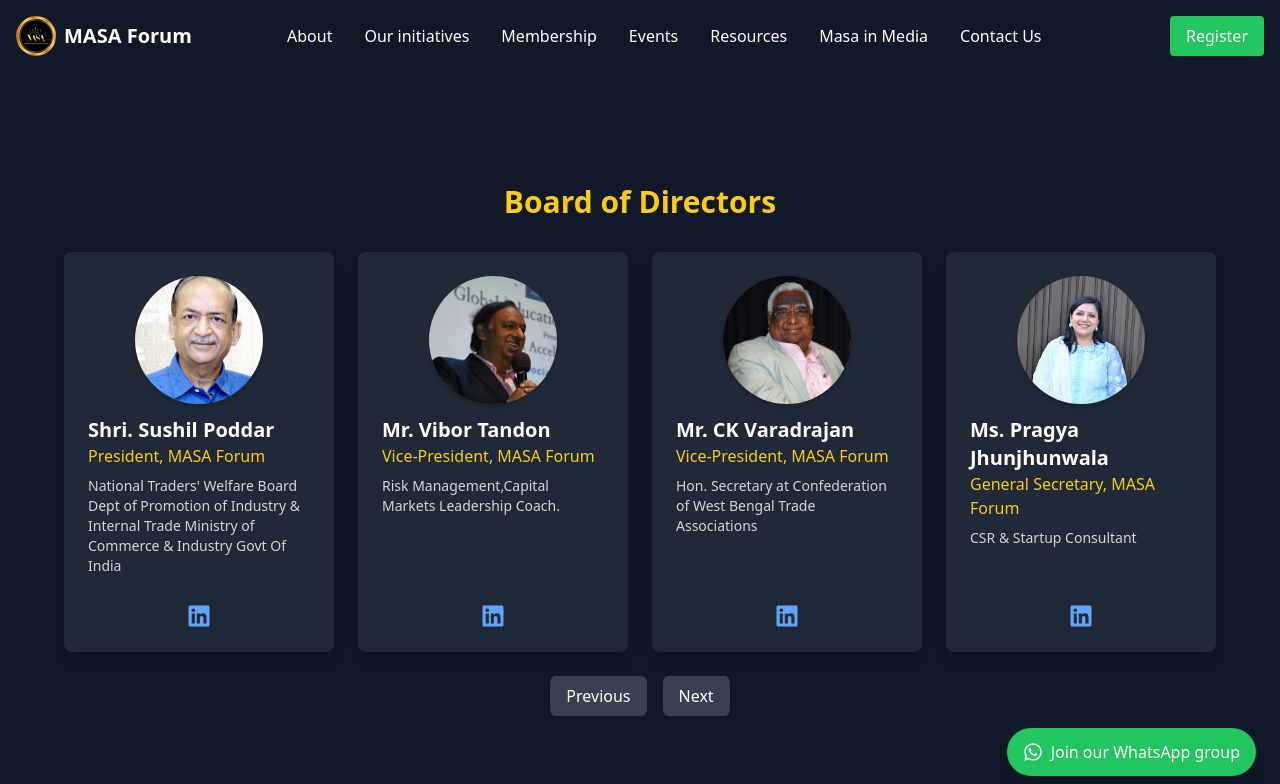
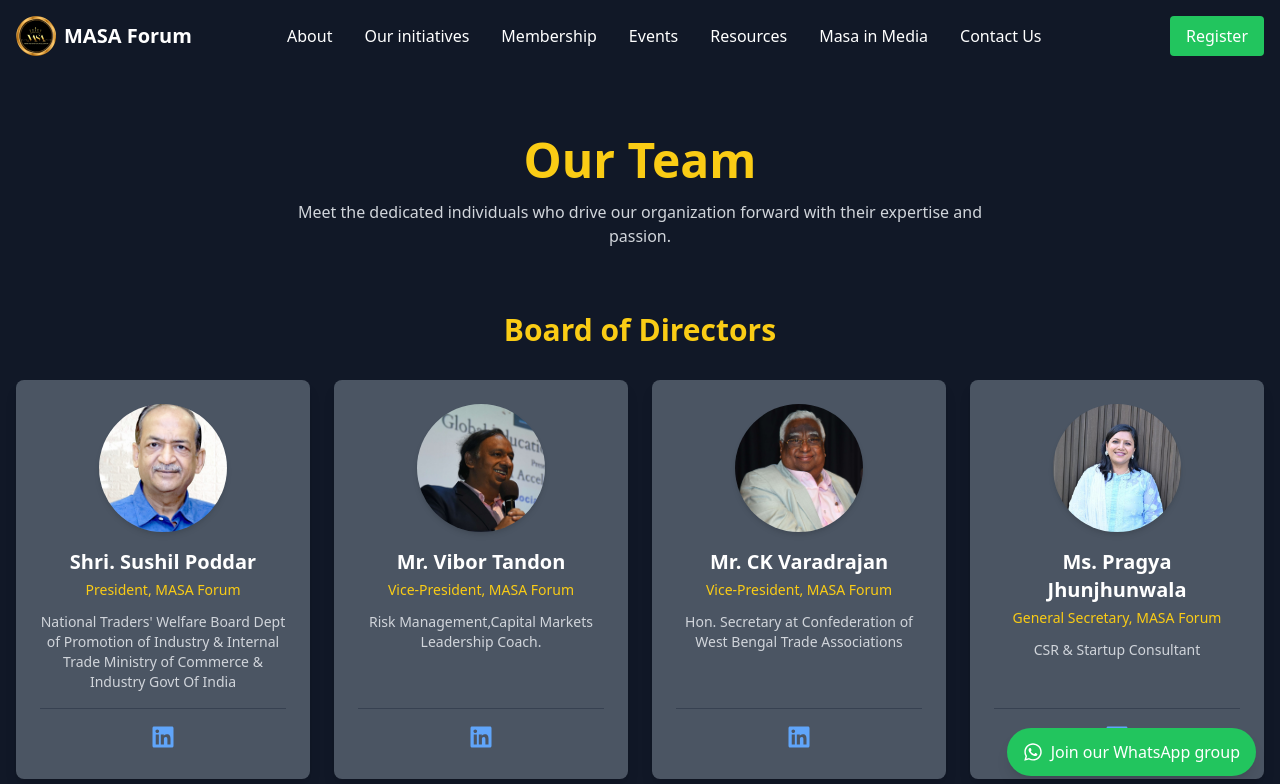
Before and after one commit to abhi-singh-tomar/masa-forum, a React (Create React App) app in the folder frontend/: page /team in a window 1280 px wide. Shown: the top 784 px of the page. Built offline with nearby package versions, Linux system fonts and the light colour scheme.

Commit message:
added the team members pages and improvise our team

```diff
--- a/frontend/src/App.js
+++ b/frontend/src/App.js
@@ -16,6 +16,7 @@
 import Dashboard from "./pages/Dashboard";
 import WhatsAppFloatButton from "./components/WhatsAppFloatButton";
 import MasainMedia from "./pages/MasainMeida"; // Ensure correct import path
+import OurMember from "./pages/OurMember";
 
 
 
@@ -40,6 +41,7 @@
       <Route path="/ContactUs" element={<ContactUs />} />
       <Route path="/register" element={<Register />} />
       <Route path="/dashboard" element={<Dashboard />} />
+      <Route path="/ourmembers" element={<OurMember />} />
        {/* Protected Dashboard Route */}
 
     </Routes>
--- a/frontend/src/components/Navbar.jsx
+++ b/frontend/src/components/Navbar.jsx
@@ -74,6 +74,7 @@
                   <Link to="/about" className="block px-4 py-2 hover:bg-gray-200">Mission/Vision</Link>
                   <Link to="/team" className="block px-4 py-2 hover:bg-gray-200">Our Team</Link>
                   <Link to="/partners" className="block px-4 py-2 hover:bg-gray-200">Our Partners</Link>
+                  <Link to="/ourmembers" className="block px-4 py-2 hover:bg-gray-200">Our Members</Link>
                 </div>
               )}
             </div>
--- /dev/null
+++ b/frontend/src/pages/OurMember.jsx
@@ -0,0 +1,93 @@
+import React from "react";
+
+const members = [
+  {
+    id: 1,
+    name: "John Doe",
+    photo: "https://images.unsplash.com/photo-1535713875002-d1d0cf377fde?w=200",
+    dateJoined: "January 2024",
+    bio: "Passionate about community building and technology innovation."
+  },
+  {
+    id: 2,
+    name: "Jane Smith",
+    photo: "https://images.unsplash.com/photo-1573497019940-1c28c88b4f3e?w=200",
+    dateJoined: "March 2024",
+    bio: "Dedicated to creating inclusive spaces for collaboration."
+  },
+  {
+    id: 3,
+    name: "Alex Johnson",
+    photo: "https://images.unsplash.com/photo-1507003211169-0a1dd7228f2d?w=200",
+    dateJoined: "April 2024",
+    bio: "Bringing technical expertise to drive our projects forward."
+  },
+  {
+    id: 4,
+    name: "Maria Garcia",
+    photo: "https://images.unsplash.com/photo-1554151228-14d9def656e4?w=200",
+    dateJoined: "May 2024",
+    bio: "Creative strategist focused on growing our community impact."
+  },
+  {
+    id: 5,
+    name: "David Kim",
+    photo: "https://images.unsplash.com/photo-1566492031773-4f4e44671857?w=200",
+    dateJoined: "June 2024",
+    bio: "Ensuring our initiatives run smoothly and efficiently."
+  },
+  {
+    id: 6,
+    name: "Sarah Williams",
+    photo: "https://images.unsplash.com/photo-1580489944761-15a19d654956?w=200",
+    dateJoined: "July 2024",
+    bio: "Building bridges with like-minded organizations."
+  }
+];
+
+const OurMember = () => {
+  return (
+    <div className="min-h-screen px-4 py-12 bg-gray-900">
+      {/* Top Description */}
+      <div className="max-w-4xl mx-auto text-center mb-16">
+        <h1 className="text-4xl font-bold mb-6 text-white">
+          Our Members
+        </h1>
+        <p className="text-lg text-white leading-relaxed">
+          Meet the wonderful people who form our community. Together, we're building
+          meaningful connections and making a difference.
+        </p>
+      </div>
+
+      {/* Members Grid */}
+      <div className="max-w-7xl mx-auto grid grid-cols-1 sm:grid-cols-2 lg:grid-cols-3 gap-8 px-4">
+        {members.map((member) => (
+          <div
+            key={member.id}
+            className="bg-gray-600 rounded-xl shadow-md overflow-hidden hover:shadow-lg transition-all duration-300"
+          >
+            <div className="p-6 text-center">
+              <img
+                src={member.photo}
+                alt={member.name}
+                className="w-32 h-32 object-cover rounded-full mx-auto mb-4 border-4 border-white shadow-md"
+              />
+              <h2 className="text-xl font-bold text-white mb-2">{member.name}</h2>
+              <p className="text-white text-sm mb-4">{member.bio}</p>
+              <div className="flex items-center justify-center text-sm text-white">
+                <svg className="w-4 h-4 mr-1" fill="none" stroke="currentColor" viewBox="0 0 24 24" xmlns="http://www.w3.org/2000/svg">
+                  <path strokeLinecap="round" strokeLinejoin="round" strokeWidth={2} d="M8 7V3m8 4V3m-9 8h10M5 21h14a2 2 0 002-2V7a2 2 0 00-2-2H5a2 2 0 00-2 2v12a2 2 0 002 2z" />
+                </svg>
+                Joined {member.dateJoined}
+              </div>
+            </div>
+          </div>
+        ))}
+      </div>
+
+
+    </div>
+  );
+};
+
+export default OurMember;
--- a/frontend/src/pages/OurTeam.jsx
+++ b/frontend/src/pages/OurTeam.jsx
@@ -1,4 +1,3 @@
-import { useState } from "react";
 import { motion } from "framer-motion";
 import { FaLinkedin } from "react-icons/fa";
 import Footer from "../components/Footer";
@@ -11,7 +10,6 @@
 import tr from "../assets/ourTeam-imgs/treasurer.jpg";
 import v from "../assets/ourTeam-imgs/v.png";
 // ----------------------------image Imports For Teams----------------------------------------
-
 
 // ---------------------------- image Imports For Mentors ------------------------------------
 import ajay from "../assets/ourMentors-imgs/ajay-arora.jpeg";
@@ -86,141 +84,119 @@
 const mentors = [
   {
     name: "Ajay Arora",
-    // role: "Designation to be entered",
     image: ajay,
     linkedin: "https://www.linkedin.com/in/ajay-arora/",
     bio: "National Leader and Head of Investment Banking Advisory at EY",
   },
   {
     name: "Ina Bose",
-    // role: "Designation to be entered",
     image: ina,
     linkedin: "https://www.linkedin.com/in/ina-bose-6270a940/",
     bio: "Academic and Communication Consultant.",
   },
   {
     name: "Dr. Dilip Kumar Gayen",
-    // role: "Designation to be entered",
     image: dg,
     linkedin: "https://www.linkedin.com/in/dilip-kumar-gayen-consultant-quality-productivity-5912ab12/",
     bio: "Manufacturing & Business Excellence Expert",
   },{
     name: "Ajith Nayar",
-    // role: "Designation to be entered",
     image: ajit,
     linkedin: "https://www.linkedin.com/in/ajithnayarcamcom/",
     bio: "Co-Founder and CEO at CamCom",
   },{
     name: "Deepak Vohra",
-    // role: "Designation to be entered",
     image: deepak,
     linkedin: "https://www.linkedin.com/in/deepak-vohra-925835160/",
     bio: "Ambassador and Special Advisor in Africa and in Ladakh",
   },{
     name: "Dr Touseef Ahmed",
-    // role: "Designation to be entered",
     image: touseef,
     linkedin: "https://www.linkedin.com/in/dr-touseef-ahmed-7a7a89253/",
     bio: "Secretary/Executive Director at Rotary International",
   },{
     name: "Dr Randeep Guleria",
-    // role: "Designation to be entered",
     image: randeep,
     linkedin: "https://www.linkedin.com/",
     bio: "Bio Details to be entered",
   },{
     name: "Gaurav Gupta",
-    // role: "Designation to be entered",
     image: gaurav,
     linkedin: "https://www.linkedin.com/in/gaurav-gupta-2184891a/",
     bio: "Founder President at Global Trade & Technology council of India",
   },{
     name: "Harsh vardhan Modi",
-    // role: "Designation to be entered",
     image: harsh,
     linkedin: "https://www.linkedin.com/in/harshmodi/",
     bio: "Director at Eden Group | Real Estate Developer",
   },{
     name: "Kamlesh Jain",
-    // role: "Designation to be entered",
     image: kamlesh,
     linkedin: "https://www.linkedin.com/in/kamlesh-jain-b1b3b816/",
     bio: "Managing Director Holdwell Components Pvt Ltd",
   },{
     name: "Madhumita Basu",
-    // role: "Designation to be entered",
     image: basu,
     linkedin: "https://www.linkedin.com/in/madhumita-basu-b4971341/",
     bio: "Non Executive Director, Nu Vista Ltd. Advisor",
   },{
     name: "Dr. CS Adv Mamta Binani",
-    // role: "Designation to be entered",
     image: mamta,
     linkedin: "https://www.linkedin.com/in/mamtabinani/",
     bio: "National President of The Institute of Company Secretaries",
   },
   {
     name: "Pankaj Shukla",
-    // role: "Designation to be entered",
     image: pankaj,
     linkedin: "https://www.linkedin.com/in/pankaj-shukla-8480b74/",
     bio: "Entertainment Head at Amar Ujala",
   },
   {
     name: "Satyajit Chakrabarti",
-    // role: "Designation to be entered",
     image: satyajit,
     linkedin: "https://www.linkedin.com/in/csatyajit/",
     bio: "Bio Details to be entered",
   },
   {
     name: "Shaji V",
-    // role: "Designation to be entered",
     image: shaji,
     linkedin: "https://www.linkedin.com/in/shaji/",
     bio: "Director at Deloitte",
   },{
     name: "TVS Shenoy",
-    // role: "Designation to be entered",
     image: tvs,
     linkedin: "https://www.linkedin.com/in/tvsshenoy/",
     bio: "Executive in Charge at Tata Steel",
   },{
     name: "Praveen Khemka",
-    // role: "Designation to be entered",
     image: praveen,
     linkedin: "https://www.linkedin.com/in/khemkap/",
     bio: "Director at Tufwud | Founder at BSE",
   },{
     name: "Prabal Chatterjee",
-    // role: "Designation to be entered",
     image: prabal,
     linkedin: "https://www.linkedin.com/in/prabal-chatterjee-17759621/",
     bio: "Co-Owner of Mono Translation Bureau",
   },{
     name: "Aditya Arora",
-    // role: "Designation to be entered",
     image: aditya,
     linkedin: "https://www.linkedin.com/in/thefaadguy/",
     bio: "CEO at Faad Capital | Angel Investor",
   },
   {
     name: "Sharad Kohli",
-    // role: "Designation to be entered",
     image: sharad,
     linkedin: "https://www.linkedin.com/in/sharad-kohli-6037685/",
     bio: "Tax Guru | Founder & Chairman KCC group",
   },
   {
     name: "Capt Shubhendu kumar",
-    // role: "Designation to be entered",
     image: skumar,
     linkedin: "https://www.linkedin.com/in/capt-shubhendu-kumar-tiger-049794185/",
     bio: "CEO at Corporate Access",
   },
   {
     name: "Khiro Mishra",
-    // role: "Designation to be entered",
     image: khiro,
     linkedin: "https://www.linkedin.com/in/khirodra/",
     bio: "Cybersecurity CEO, Board Advisor",
@@ -228,7 +204,6 @@
 ];
 
 const advisoryBoard = [
-  // Your actual board members here
   {
     name: "Mr. Vibor Tandon",
     role: "Vice-President, MASA Forum",
@@ -240,7 +215,7 @@
     role: "National Co-ordinator at Youth4Nation",
     image: vk,
     linkedin: "https://www.linkedin.com/in/jaitly/",
-    // bio: ,
+    bio: "",
   },
   {
     name: "Mr. Vibor Tandon",
@@ -256,75 +231,45 @@
     linkedin: "https://www.linkedin.com/in/vibhor-tandon-3092661b/",
     bio: "Risk Management,Capital Markets Leadership Coach.",
   },
-  // ...more members
 ];
 
-const CarouselSection = ({ title, members }) => {
-  const [currentIndex, setCurrentIndex] = useState(0);
-  const itemsPerSlide = 4;
-  const totalSlides = Math.ceil(members.length / itemsPerSlide);
-
-  const handleNext = () => {
-    setCurrentIndex((prev) => (prev + 1) % totalSlides);
-  };
-
-  const handlePrev = () => {
-    setCurrentIndex((prev) => (prev === 0 ? totalSlides - 1 : prev - 1));
-  };
-
+const TeamSection = ({ title, members }) => {
   return (
-    <div className="w-full max-w-6xl mb-16">
+    <div className="w-full max-w-7xl mx-auto mb-16 px-4">
       <h2 className="text-3xl font-bold text-yellow-400 mb-8 text-center">{title}</h2>
 
-      {/* Carousel Wrapper */}
-      <div className="relative w-full">
+      <div className="grid grid-cols-1 sm:grid-cols-2 lg:grid-cols-3 xl:grid-cols-4 gap-6 ">
+        {members.map((member, index) => (
           <motion.div
-          key={currentIndex}
-          className="grid grid-cols-1 md:grid-cols-2 lg:grid-cols-4 gap-6"
+            key={index}
+            className="bg-gray-600 p-6 rounded-lg shadow-lg flex flex-col h-full"
             initial={{ opacity: 0, y: 30 }}
             animate={{ opacity: 1, y: 0 }}
-          transition={{ duration: 0.5 }}
+            transition={{ duration: 0.5, delay: index * 0.05 }}
+            whileHover={{ y: -5 }}
           >
-          {members
-            .slice(currentIndex * itemsPerSlide, currentIndex * itemsPerSlide + itemsPerSlide)
-            .map((member, index) => (
-              <div key={index} className="bg-gray-800 p-6 rounded-lg shadow-lg flex flex-col h-[400px]">
             <div className="flex-grow">
               <img
                 src={member.image}
                 alt={member.name}
-                    className="w-32 h-32 object-cover rounded-full mx-auto shadow-md"
+                className="w-32 h-32 object-cover rounded-full mx-auto shadow-md mb-4"
               />
-                  <h2 className="text-xl font-bold text-white mt-3">{member.name}</h2>
-                  <p className="text-yellow-400">{member.role}</p>
-                  <p className="text-gray-300 text-sm mt-2">{member.bio}</p>
+              <h2 className="text-xl font-bold text-white text-center">{member.name}</h2>
+              {member.role && <p className="text-yellow-400 text-center text-sm mt-1">{member.role}</p>}
+              <p className="text-gray-300 text-sm mt-3 text-center">{member.bio}</p>
             </div>
-                <div className="mt-auto pt-4 text-center">
-                  <a href={member.linkedin} target="_blank" rel="noopener noreferrer">
-                    <FaLinkedin className="text-2xl text-blue-400 hover:text-blue-500 transition inline-block" />
+            <div className="mt-4 pt-4 text-center border-t border-gray-700">
+              <a
+                href={member.linkedin}
+                target="_blank"
+                rel="noopener noreferrer"
+                className="inline-block"
+              >
+                <FaLinkedin className="text-2xl text-blue-400 hover:text-blue-500 transition" />
               </a>
             </div>
-              </div>
+          </motion.div>
         ))}
-        </motion.div>
-
-        {/* Navigation Buttons */}
-        {members.length > itemsPerSlide && (
-          <div className="flex justify-center gap-4 mt-6">
-            <button
-              onClick={handlePrev}
-              className="px-4 py-2 bg-gray-700 hover:bg-gray-600 rounded-md text-white transition"
-            >
-              Previous
-            </button>
-            <button
-              onClick={handleNext}
-              className="px-4 py-2 bg-gray-700 hover:bg-gray-600 rounded-md text-white transition"
-            >
-              Next
-            </button>
-          </div>
-        )}
       </div>
     </div>
   );
@@ -332,19 +277,18 @@
 
 const OurTeam = () => {
   return (
-    <div>
-      <div className="min-h-screen flex flex-col items-center justify-center bg-gray-900 text-indigo-300 p-6 pt-16">
-        <h1 className="text-4xl font-bold text-yellow-400 mb-12"></h1>
+    <div className="bg-gray-900">
+      <div className="min-h-screen py-16">
+        <div className="text-center mb-16">
+          <h1 className="text-4xl md:text-5xl font-bold text-yellow-400 mb-4">Our Team</h1>
+          <p className="text-gray-300 max-w-3xl mx-auto px-4">
+            Meet the dedicated individuals who drive our organization forward with their expertise and passion.
+          </p>
+        </div>
 
-
-        {/**  // board of directors carsoul */}
-        <CarouselSection title="Board of Directors" members={teamMembers} />
-
-        {/* Team Members Carousel */}
-        <CarouselSection title="Advisory Board" members={advisoryBoard} />
-
-        {/* Mentors Carousel */}
-        <CarouselSection title="Our Mentors" members={mentors} />
+        <TeamSection title="Board of Directors" members={teamMembers} />
+        <TeamSection title="Advisory Board" members={advisoryBoard} />
+        <TeamSection title="Our Mentors" members={mentors} />
       </div>
       <Footer />
     </div>
--- a/frontend/src/pages/Register.jsx
+++ b/frontend/src/pages/Register.jsx
@@ -72,7 +72,7 @@
             >
               <option value="" disabled selected>Join As</option>
               <option value="mentor">Mentor</option>
-              <option value="student">Student</option>
+              <option value="student">MSME</option>
               <option value="investor">Investor</option>
               <option value="startup">Startup</option>
             </select>
```
Also changed, not shown: frontend/src/pages/Home.jsx (+17 -1 lines). Lines whose indentation alone changed are shown as unchanged.
